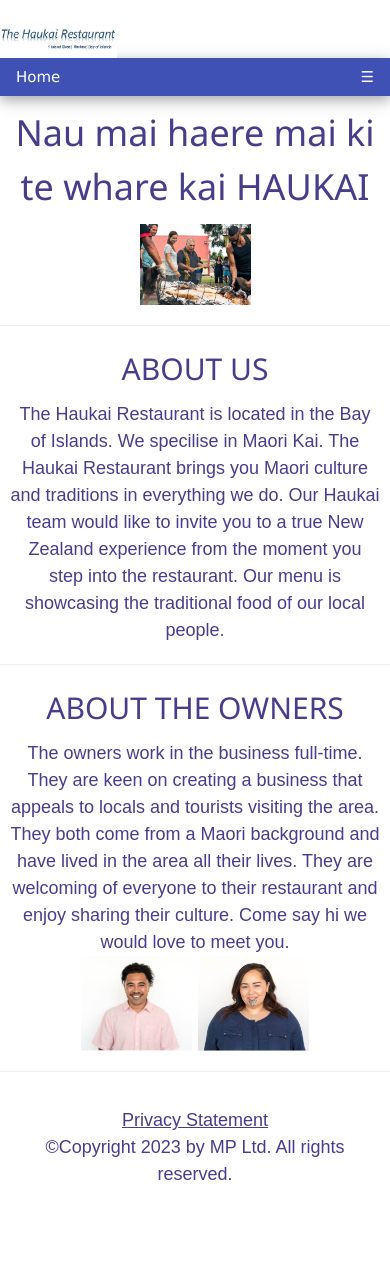
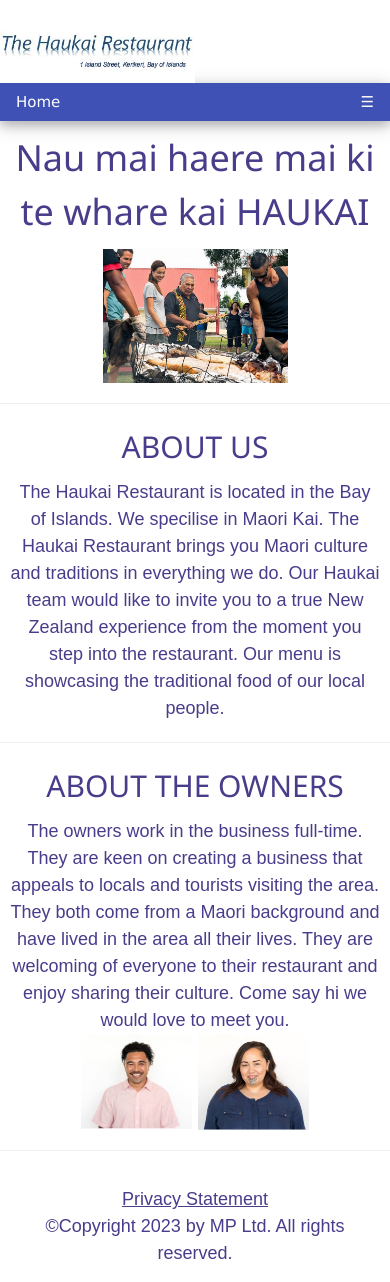
Before and after one commit to michellepedersen/AS2, a PHP site: page / in a window 390 px wide. Before the commit the page ends 1180 px from the top, so only its background shows below. Run offline with PHP 8.4, Linux system fonts and the light colour scheme.

Commit message:
responsive

```diff
--- a/css/styles.css
+++ b/css/styles.css
@@ -14,7 +14,7 @@
 /* Style the top navigation bar */
 .nav {
     overflow: hidden;
-    background-color: black;
+    background-color: #483D8B;
     }
 /* Styles the row */
 .row {
@@ -68,14 +68,6 @@
 
 h4 {
     font-size: 18px
-}
-
-h5 {
-    font-size: 16px
-}
-
-h6 {
-    font-size: 14px
 }
 /* Style social media icons */
 .fa {
@@ -132,6 +124,10 @@
 }
 /* Responsive images */
   .img-responsive {
-    width: 30%;
+    width: 50%;
     height: auto;
 }
+.responsive {
+  width: 30%;
+  height: auto;
+}
--- a/index.html
+++ b/index.html
@@ -56,8 +56,8 @@
     <p>The owners work in the business full-time. They are keen on creating a business that appeals to locals and tourists visiting the area.
     They both come from a Maori background and have lived in the area all their lives. They are welcoming of everyone to their restaurant and enjoy sharing their culture.
     Come say hi we would love to meet you.</p>
-    <p><img src="images/owner1.JPG" alt="Owner: Ari Tipene" width="220" height="160" class="img-responsive">
-    <img src="images/owner2.JPG" alt="Owner: Aroha Tipene" width="220" height="160" class="img-responsive"></p>
+    <p><img src="images/owner1.JPG" alt="Owner: Ari Tipene" width="220" height="160" class="responsive">
+    <img src="images/owner2.JPG" alt="Owner: Aroha Tipene" width="220" height="160" class="responsive"></p>
 <hr>
 <div class="footer">
     <!-- Main footer that is used across all the pages of our website -->
```
